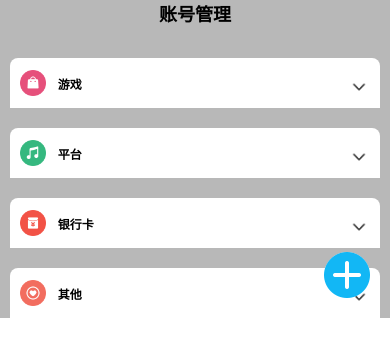
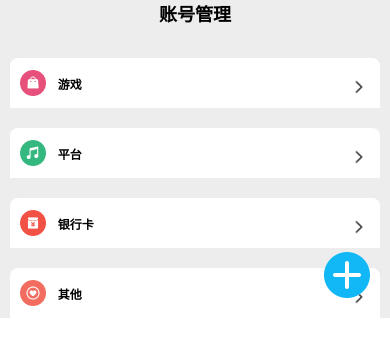
Before and after one commit to 983045775/accountManagement, a React Native app: screen / in a window 390 px wide. Shown: the top 356 px of the page. Built offline with nearby package versions, Linux system fonts and the light colour scheme.

Commit message:
Home用SectionList展示数据

```diff
--- a/src/view/AddAccountDialog.tsx
+++ b/src/view/AddAccountDialog.tsx
@@ -17,7 +17,7 @@ import {getUUID} from '../utils/UUIDUtils';
 import {saveData, getData} from '../utils/DBUtils';
 
 export const key = 'accountData';
-export const array = ['游戏', '平台', '银行卡', '其他'];
+export const array: string[] = ['游戏', '平台', '银行卡', '其他'];
 
 const addAccount = React.forwardRef(function AddAccountDialog(props, ref) {
     const [display, setDisplay] = useState(false);
@@ -77,10 +77,6 @@ const addAccount = React.forwardRef(function AddAccountDialog(props, ref) {
 
     const renderTitle = () => {
         const styles = StyleSheet.create({
-            title: {
-                marginTop: 10,
-                fontSize: 14,
-            },
             close: {
                 marginRight: 10,
                 marginTop: 5,
@@ -88,6 +84,10 @@ const addAccount = React.forwardRef(function AddAccountDialog(props, ref) {
                 height: 30,
                 right: 0,
                 position: 'absolute',
+            },
+            title: {
+                marginTop: 10,
+                fontSize: 14,
             },
             closeImg: {
                 tintColor: '#00000033',
--- a/src/view/Home.tsx
+++ b/src/view/Home.tsx
@@ -6,6 +6,7 @@ import {
     TouchableOpacity,
     Image,
     SectionList,
+    Animated,
 } from 'react-native';
 import {getData} from '../utils/DBUtils';
 import {key} from '../view/AddAccountDialog';
@@ -50,8 +51,35 @@ function Home() {
 
     const AddAccountRef = useRef(null);
 
+    //初始化所有头
+    const [datamap, setDatamap] = useState({
+        0: true,
+        1: true,
+        2: true,
+        3: true,
+    });
     const sectionRender = (info: any) => {
-        const {item, index} = info;
+        const {item, index, section} = info;
+        if (array[0] === section.title) {
+            if (!datamap[0]) {
+                return null;
+            }
+        }
+        if (array[1] === section.title) {
+            if (!datamap[1]) {
+                return null;
+            }
+        }
+        if (array[2] === section.title) {
+            if (!datamap[2]) {
+                return null;
+            }
+        }
+        if (array[3] === section.title) {
+            if (!datamap[3]) {
+                return null;
+            }
+        }
         const styles = StyleSheet.create({
             root: {
                 marginTop: 1,
@@ -62,7 +90,7 @@ function Home() {
                 flexDirection: 'row',
             },
             title: {
-                marginTop:6,
+                marginTop: 6,
                 marginLeft: 10,
                 fontSize: 12,
                 fontWeight: 'bold',
@@ -138,8 +166,34 @@ function Home() {
                     }
                 />
                 <Text style={styles.txt}>{section.title}</Text>
-                <TouchableOpacity style={styles.moreTouch}>
-                    <Image source={icon_arrow} style={styles.moreImg} />
+                <TouchableOpacity
+                    style={styles.moreTouch}
+                    onPress={() => {
+                        const newValue = JSON.parse(JSON.stringify(datamap));
+                        if (array[0] === section.title) {
+                            newValue[0] = !newValue[0];
+                        } else if (array[1] === section.title) {
+                            newValue[1] = !newValue[1];
+                        } else if (array[2] === section.title) {
+                            newValue[2] = !newValue[2];
+                        } else if (array[3] === section.title) {
+                            newValue[3] = !newValue[3];
+                        }
+                        setDatamap(newValue);
+                    }}>
+                    <Animated.Image
+                        source={icon_arrow}
+                        style={[
+                            styles.moreImg,
+                            {
+                                transform: [
+                                    {
+                                        rotate: '-90deg',
+                                    },
+                                ],
+                            },
+                        ]}
+                    />
                 </TouchableOpacity>
             </View>
         );
@@ -173,7 +227,7 @@ function Home() {
 const styles = StyleSheet.create({
     root: {
         alignItems: 'center',
-        backgroundColor: '#B8b8b8',
+        backgroundColor: '#ededed',
         width: '100%',
         height: '100%',
     },
```
